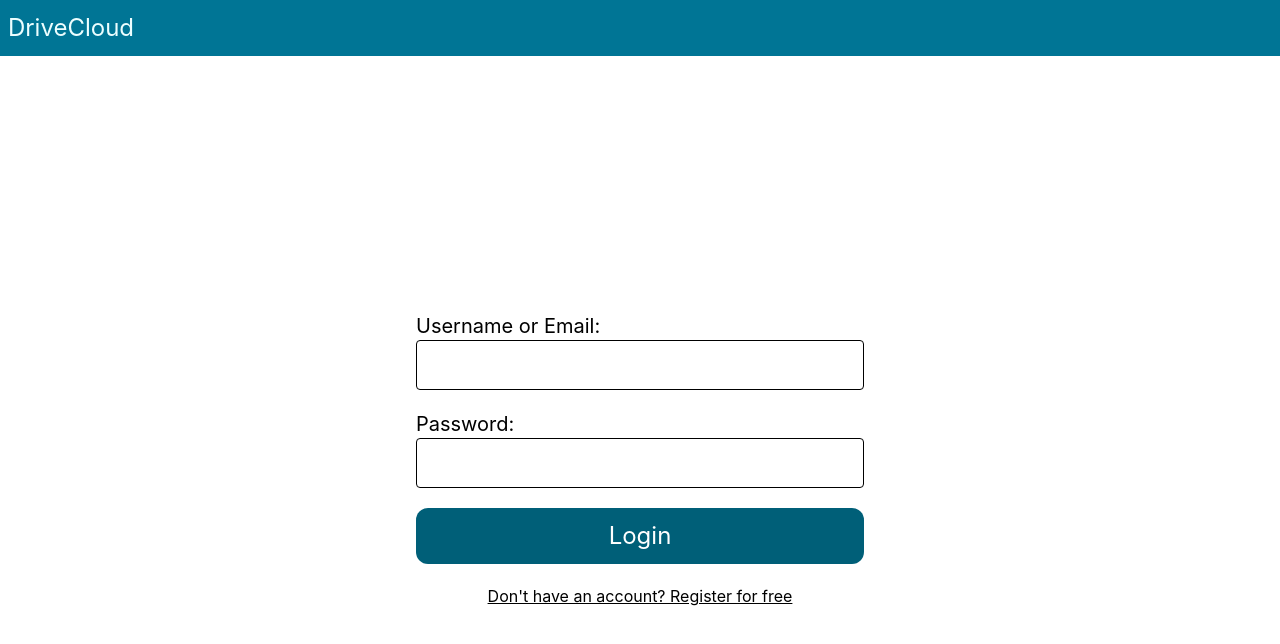
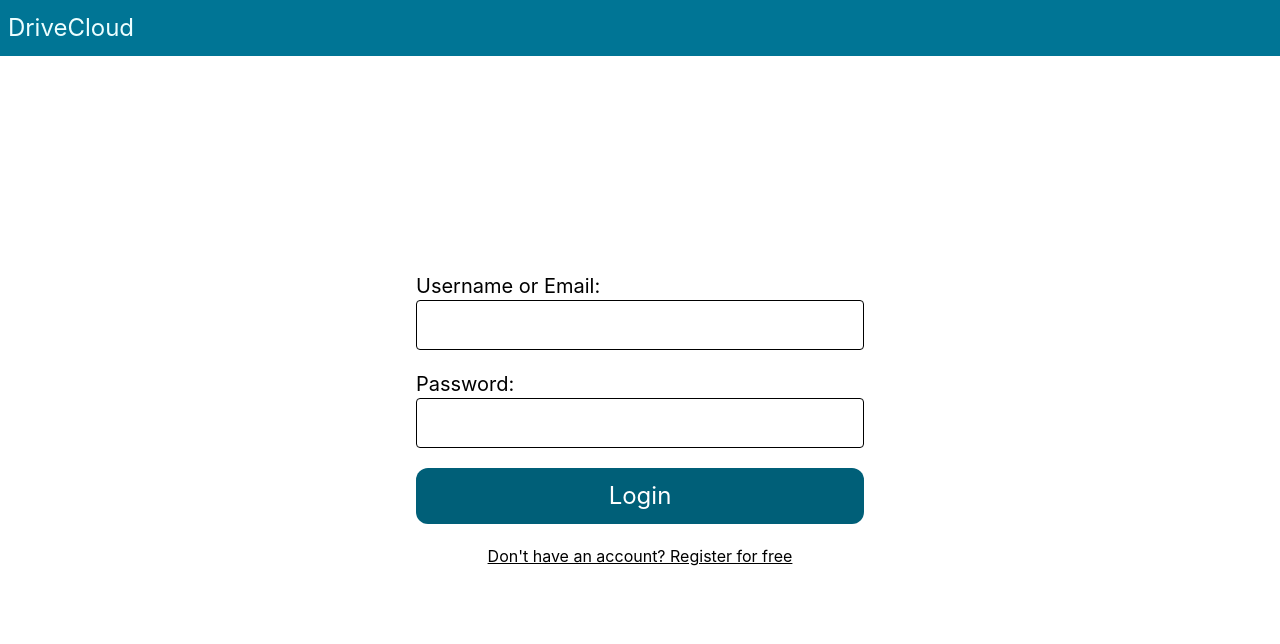
Before and after one commit to fromscode/file-uploader, a React (Vite) app in the folder client/: page /begin in a window 1280 px wide. Shown: the top 644 px of the page. Built offline with nearby package versions, Linux system fonts and the light colour scheme.

Commit message:
Small css fix

```diff
--- a/client/src/App.tsx
+++ b/client/src/App.tsx
@@ -1,7 +1,7 @@
 import { useState } from "react";
 import Login from "./Login";
 import Register from "./Register";
-import Navbar from "./NavBar";
+import Navbar from "./Navbar";
 
 export default function App() {
   const [isLoginDisplayed, setIsLoginDisplayed] = useState(true);
@@ -12,7 +12,7 @@
 
   return <>
   <Navbar/>
-  <section className="flex justify-center">
+  <section className="flex justify-center -mt-10">
     {isLoginDisplayed ? (
     <Login toggleDisplay={toggleDisplay} />
   ) : (
```
